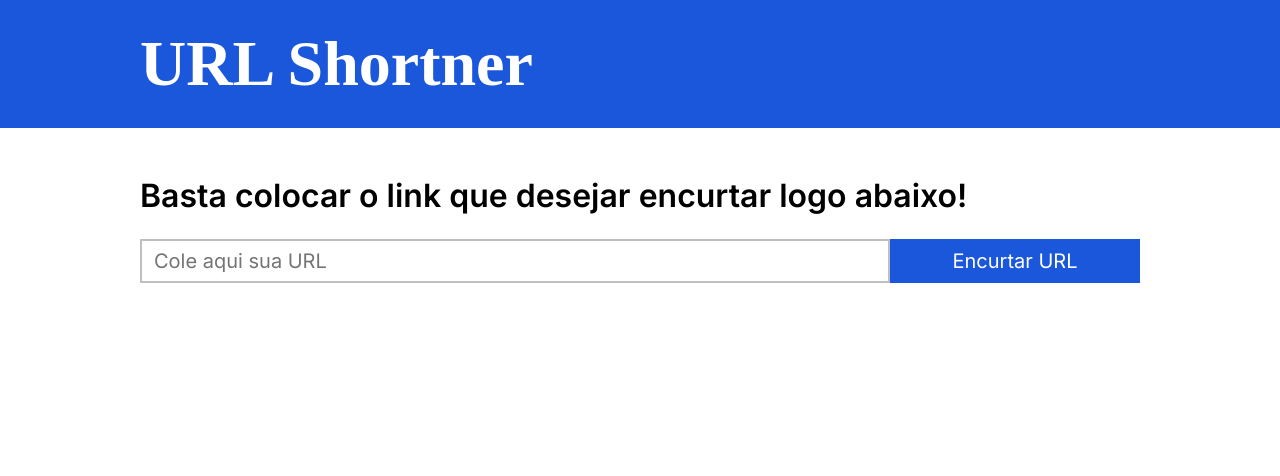
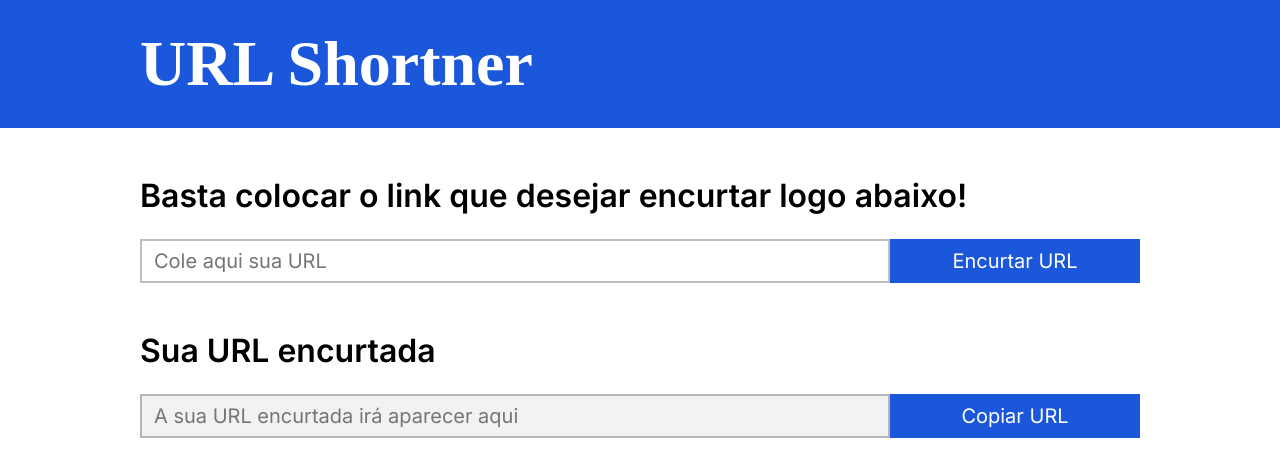
Before and after one commit to filipegallodev/url-shortener, a Next.js app: page / in a window 1280 px wide. Shown: the top 476 px of the page. Built offline with nearby package versions, Linux system fonts and the light colour scheme; a web font is replaced by a local one.

Commit message:
feat: url fetch and result

```diff
--- a/src/app/page.tsx
+++ b/src/app/page.tsx
@@ -1,9 +1,14 @@
+"use client";
+import { useState } from "react";
 import Header from "@/components/Header/Header";
 import Section from "@/components/Section/Section";
 import SectionTitle from "@/components/Section/SectionTitle";
-import Input from "@/components/Input/Input";
+import ShortenInput from "@/components/Input/ShortenInput";
+import ResultInput from "@/components/Input/ResultInput";
 
 export default function Home() {
+  const [shortenedURL, setShortenedURL] = useState<string>("");
+
   return (
     <>
       <Header />
@@ -12,7 +17,11 @@ export default function Home() {
           <SectionTitle>
             Basta colocar o link que desejar encurtar logo abaixo!
           </SectionTitle>
-          <Input />
+          <ShortenInput setShortenedURL={setShortenedURL} />
+        </Section>
+        <Section>
+          <SectionTitle>Sua URL encurtada</SectionTitle>
+          <ResultInput shortenedURL={shortenedURL} />
         </Section>
       </main>
     </>
--- a/src/components/Input/Input.module.css
+++ b/src/components/Input/Input.module.css
@@ -1,5 +1,4 @@
 .container {
-  margin: 24px 0px;
   width: 100%;
   display: flex;
   align-items: center;
@@ -13,6 +12,10 @@
   padding: 8px 12px;
   font-size: 1.25rem;
   transition: 0.1s;
+}
+
+.input:disabled {
+  background-color: rgba(0, 0, 0, 0.05);
 }
 
 .input:enabled:not(.input:focus):hover {
--- a/src/components/Input/Input.tsx
+++ /dev/null
@@ -1,17 +0,0 @@
-import React from "react";
-import styles from "./Input.module.css";
-
-const Input = () => {
-  return (
-    <div className={styles.container}>
-      <input
-        className={styles.input}
-        type="text"
-        placeholder="Cole aqui sua URL"
-      />
-      <button className={styles.button}>Encurtar URL</button>
-    </div>
-  );
-};
-
-export default Input;
--- /dev/null
+++ b/src/components/Input/ResultInput.tsx
@@ -0,0 +1,23 @@
+import React from "react";
+import styles from "./Input.module.css";
+
+const ResultInput = ({ shortenedURL }: { shortenedURL: string }) => {
+  function copyShortenedURLToClipboard() {}
+
+  return (
+    <div className={styles.container}>
+      <input
+        className={styles.input}
+        type="text"
+        placeholder="A sua URL encurtada irá aparecer aqui"
+        value={shortenedURL}
+        disabled
+      />
+      <button className={styles.button} onClick={copyShortenedURLToClipboard}>
+        Copiar URL
+      </button>
+    </div>
+  );
+};
+
+export default ResultInput;
--- /dev/null
+++ b/src/components/Input/ShortenInput.tsx
@@ -0,0 +1,33 @@
+import React, { useState } from "react";
+import styles from "./Input.module.css";
+import fetchURL from "@/helper/fetchUrl";
+
+const Input = ({
+  setShortenedURL,
+}: {
+  setShortenedURL: React.Dispatch<React.SetStateAction<any>>;
+}) => {
+  const [longURL, setLongURL] = useState<string>("");
+
+  async function handleShortenURL() {
+    const data = await fetchURL(longURL);
+    setShortenedURL(data.result.short_link);
+  }
+
+  return (
+    <div className={styles.container}>
+      <input
+        className={styles.input}
+        type="text"
+        placeholder="Cole aqui sua URL"
+        value={longURL}
+        onChange={({ target }) => setLongURL(target.value)}
+      />
+      <button className={styles.button} onClick={handleShortenURL}>
+        Encurtar URL
+      </button>
+    </div>
+  );
+};
+
+export default Input;
--- a/src/components/Section/Section.module.css
+++ b/src/components/Section/Section.module.css
@@ -1,6 +1,9 @@
 .section {
   max-width: 1000px;
   margin: 48px auto;
+  display: flex;
+  flex-direction: column;
+  gap: 24px;
 }
 
 .title {
--- /dev/null
+++ b/src/helper/fetchURL.ts
@@ -0,0 +1,21 @@
+interface IData {
+  ok: boolean;
+  result: {
+    code: string;
+    short_link: string;
+    full_short_link: string;
+    short_link2: string;
+    full_short_link2: string;
+    share_link: string;
+    full_share_link: string;
+    original_link: string;
+  };
+}
+
+export default async function fetchURL(longUrl: string) {
+  const response = await fetch(
+    `https://api.shrtco.de/v2/shorten?url=${longUrl}`
+  );
+  const data: IData = await response.json();
+  return data;
+}
```
